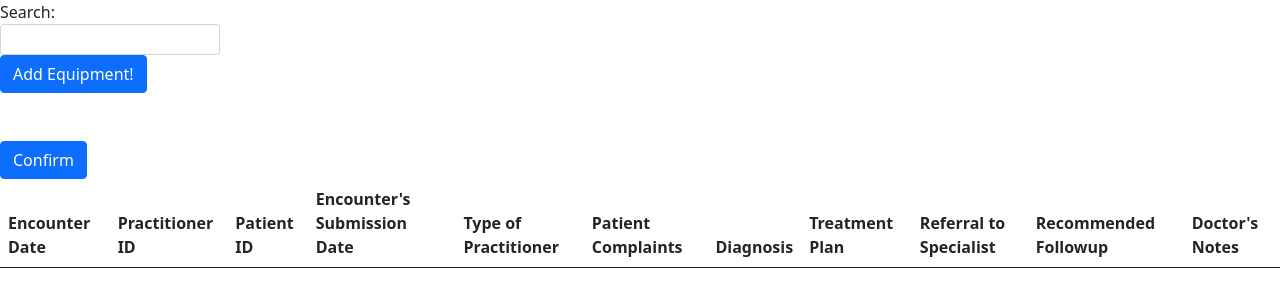
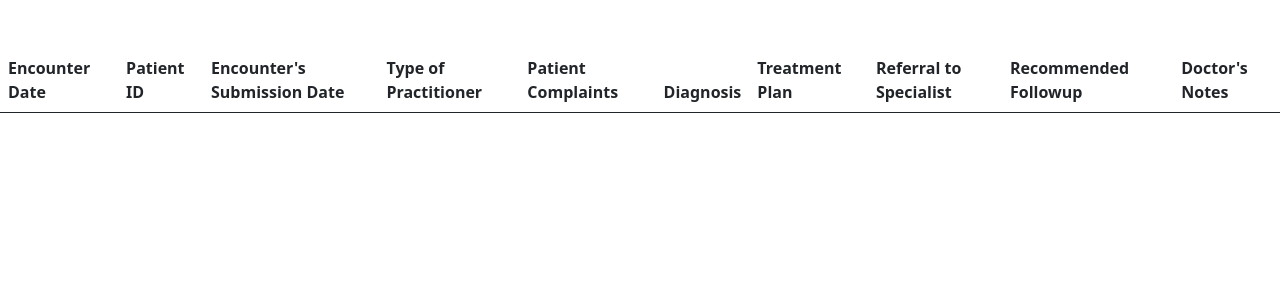
Before and after one commit to Dotechno/Health-Tracker, a Flask app: page /medical_encounter in a window 1280 px wide. Shown: the top 307 px of the page. Run offline with Flask 3, Linux system fonts and the light colour scheme; data that the repository does not hold is empty; some libraries are stand-ins or nearby versions.

Commit message:
Current Version of EPR and Medical Encounters
Still has missing fields of code

```diff
--- a/forms.py
+++ b/forms.py
@@ -43,5 +43,6 @@ class MedicalEncounterForm(FlaskForm):
     submission_date = DateField('Submission Date', format='%Y-%m-%d', validators=[InputRequired()])
     patient_name = StringField('Patient Name', validators=[DataRequired()])
     patient_id = SelectField('Patient ID', coerce=int)
+    practitioner_id = SelectField('Practitioner ID', coerce=int)
     submit = SubmitField('Create Medical Encounter')
 # Copy one of these form into CHat GPT
--- a/model.py
+++ b/model.py
@@ -92,7 +92,7 @@ class Patient(db.Model):
 class MedicalEncounter(db.Model):
     id = db.Column(db.Integer, primary_key=True)
     encounter_date = db.Column(db.Date, nullable=False)
-    practitioner_id = db.Column(db.Integer, db.ForeignKey('physician.id'), nullable=False)
+    #practitioner_id = db.Column(db.Integer, db.ForeignKey('physician.id'), nullable=False)
     practitioner_type = db.Column(db.String(200), nullable=False)
     complaint = db.Column(db.String(200), nullable=False)
     diagnosis = db.Column(db.String(200), nullable=False)
--- a/run.py
+++ b/run.py
@@ -7,7 +7,6 @@ from flask_login import LoginManager, UserMixin, login_user, login_required, log
 
 from forms import PatientForm, RegistrationForm, LoginForm, MedicalEncounterForm
 from datetime import datetime
-
 # Initialize app
 app = Flask(__name__)
 app.config['SQLALCHEMY_DATABASE_URI'] = 'sqlite:///users.db'
@@ -20,7 +19,7 @@ login_manager = LoginManager(app)
 
 # Word around so autopep8 E402 doesn't formats import after app = Flask(__name__)
 if not 'models' in sys.modules:
-    from model import db, User, Patient, MedicalEncounter, Physician
+    from model import db, User, Patient, MedicalEncounter, Physician, Insurance
 
 
 # Routes
@@ -115,7 +114,6 @@ def create_medical_encounter():
     form = MedicalEncounterForm()
     form.patient_id.choices = [(patient.id, patient.name) for patient in Patient.query.all()]
     # form choices for practicioner_id and name
-    form.practitioner_id.choices = [(practitioner.id, practitioner.name) for practitioner in Physician.query.all()]
 
     print (form.patient_id.choices)
     if request.method == 'POST':
@@ -131,6 +129,7 @@ def create_medical_encounter():
         patient_id = form.patient_id.data
         patient = Patient.query.get(patient_id)
         patient_name = patient.name
+
         medical_encounter = MedicalEncounter(encounter_date=encounter_date, practitioner_type=practitioner_type, complaint=complaint, diagnosis=diagnosis, treatment=treatment, referral=referral, recommended_followup=recommended_followup, notes=notes, submission_date=submission_date, patient_id=patient_id)
         db.session.add(medical_encounter)
         db.session.commit()
--- a/templates/create_patient.html
+++ b/templates/create_patient.html
@@ -47,6 +47,7 @@
             {% endfor %}
         </ul>
     </div>
+
     <div>
         {{ form.submit }}
     </div>
--- a/templates/medical_encounter.html
+++ b/templates/medical_encounter.html
@@ -25,64 +25,12 @@
 
 <body>
 
-    <div class="row">
-        <div class="col-md-6">
-            <div class="dataTables_filter">
-                <label>Search:
-                    <input type="search" class="form-control form-control-sm" placeholder=""
-                        aria-controls="physcian-table">
-                </label>
-            </div>
-        </div>
-    </div>
 
-    <button type="button" class="btn btn-primary" data-bs-toggle="modal" data-bs-target="#exampleModal">
-        Add Equipment!
-    </button>
-    <!-- Modal -->
-    <div class="modal fade" id="exampleModal" tabindex="-1" aria-labelledby="exampleModalLabel" aria-hidden="true">
-        <div class="modal-dialog">
-            <div class="modal-content">
-                <div class="modal-header">
-                    <h1 class="modal-title fs-5" id="exampleModalLabel">Modal title</h1>
-                    <button type="button" class="btn-close" data-bs-dismiss="modal" aria-label="Close"></button>
-                </div>
-                <div class="modal-body">
-                    <div class="content">
-                        <div class="content">
-                            <form action="" method="POST">
-                                <h1>Add Equipment</h1>
-
-                                <label for="ptname" id="ptnameLabel">Equipment:</label>
-                                <input type="text" name="ptname" id="ptname"><br>
-                                <label for="phname" id="phnameLabel">Physician Name:</label>
-                                <input type="text" name="phname" id="phname"><br>
-                                <label for="lbtech" id="lbtechLabel">Lab test Technician:</label>
-                                <input type="text" name="lbtech" id="lbtech"><br>
-                                <label for="lbresult" id="lbresultLabel">Lab test result:</label>
-                                <input type="text" name="lbresult" id="lbresult"><br>
-                                <label for="lbdate" id="lbdateLabel">Lab test date:</label>
-                                <input type="date" name="lbdate" id="lbdate">
-                                <label for="lbtime" id="lbtimeLabel">Lab test time:</label>
-                                <input type="time" step="1" name="lbtime" id="lbtime"><br>
-                                <input type="submit" value="Add Lab Order Data">
-                            </form>
-                        </div>
-                    </div>
-                </div>
-                <div class="modal-footer">
-                    <button type="button" class="btn btn-secondary" data-bs-dismiss="modal">Close</button>
-                    <button type="button" class="btn btn-primary">Save changes</button>
-                </div>
-            </div>
-        </div>
-    </div>
     <div div class="mt-5">
         <table class="table center" id="physcian-table">
             <thead>
                 <tr>
                     <th>Encounter Date</th>
-                    <th>Practitioner ID</th>
                     <th>Patient ID</th>
                     <th>Encounter's Submission Date</th>
                     <th>Type of Practitioner</th>
@@ -99,7 +47,6 @@
                 {% for me in mes %}
                 <tr>
                     <td>{{ me.encounter_date}}</td>
-                    <td>{{ me.practitioner_id}}</td>
                     <td>{{ me.patient_id}}</td>
                     <td>{{ me.submission_date }}</td>
                     <td>{{ me.practitioner_type }}</td>
@@ -115,8 +62,6 @@
                 </tr>
                 {% endfor %}
 
-                <button type="button" class="btn btn-primary">Confirm</button>
-                </tr>
             </tbody>
         </table>
     </div>
```
Also changed, not shown: db_filler.py (added, +36 -0 lines), templates/create_medical_encounter.html (line endings or trailing spaces), 1 other file.
